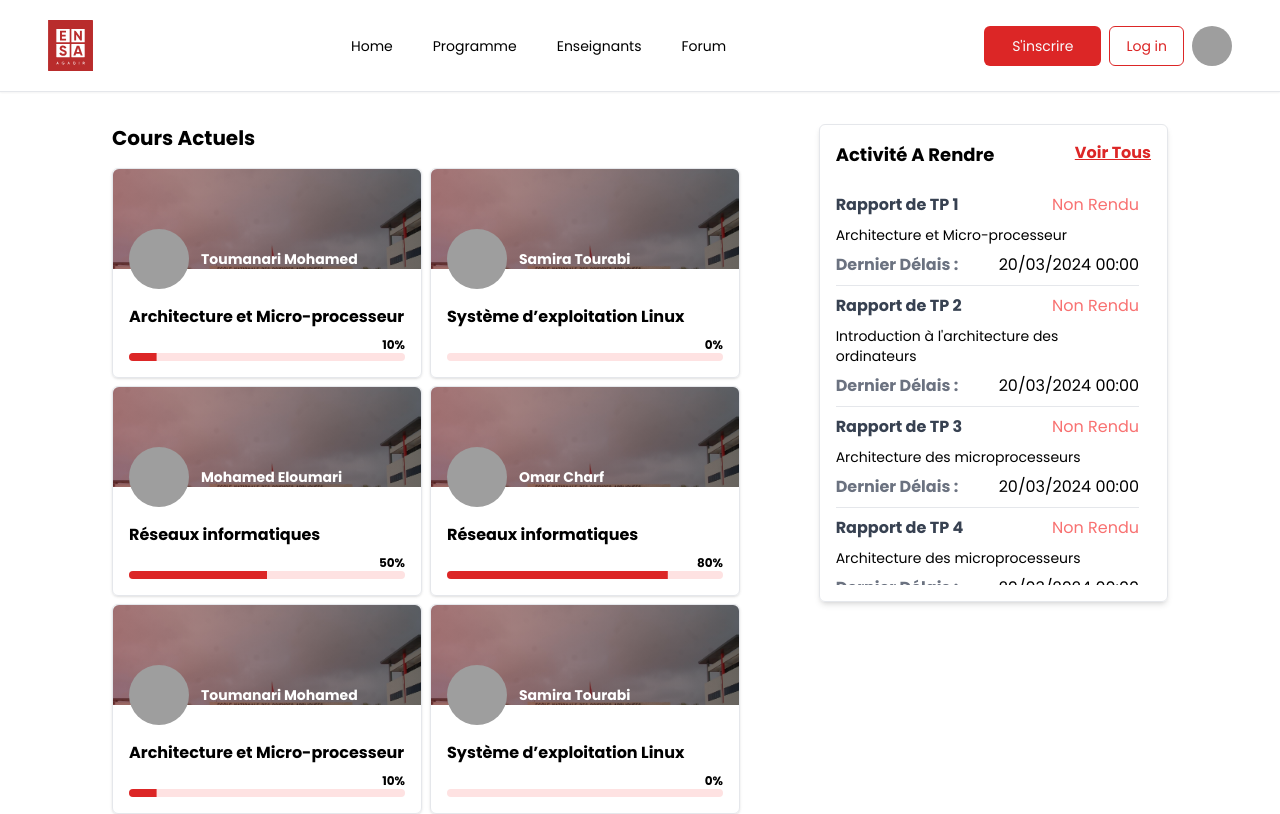
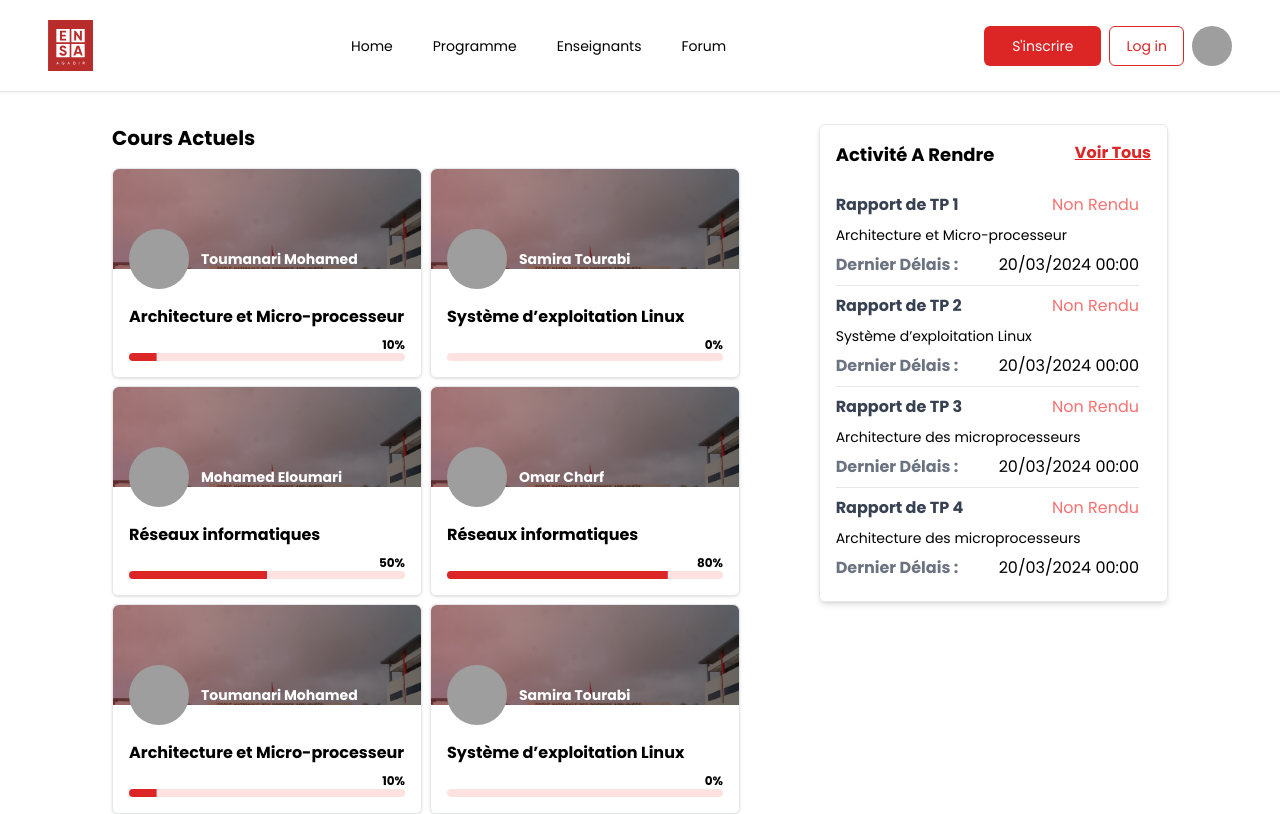
Before and after one commit to ibtissammassa/Site-formation-ensa, a Next.js app: page /my/dashboard in a window 1280 px wide. Shown: the top 814 px of the page. Built offline with nearby package versions, Linux system fonts and the light colour scheme; grey boxes are pictures that could not be loaded.

Commit message:
Fix error : Application error: a server-side exception has occurred

```diff
--- a/src/data/travailAR.js
+++ b/src/data/travailAR.js
@@ -10,7 +10,7 @@ export const todos =[
     {
         title:"Rapport de TP 2",
         slug: "rapport-de-tp-2",
-        cours: "Introduction à l'architecture des ordinateurs",
+        cours: "Système d’exploitation Linux",
         delais: "20/03/2024 00:00",
         rendu: 0,
         detail : "Ecrire un rapport de tp 1 concernant chapitre 1 de cours, documenté ce que nous avons fais dans la scéance de tp."
```
